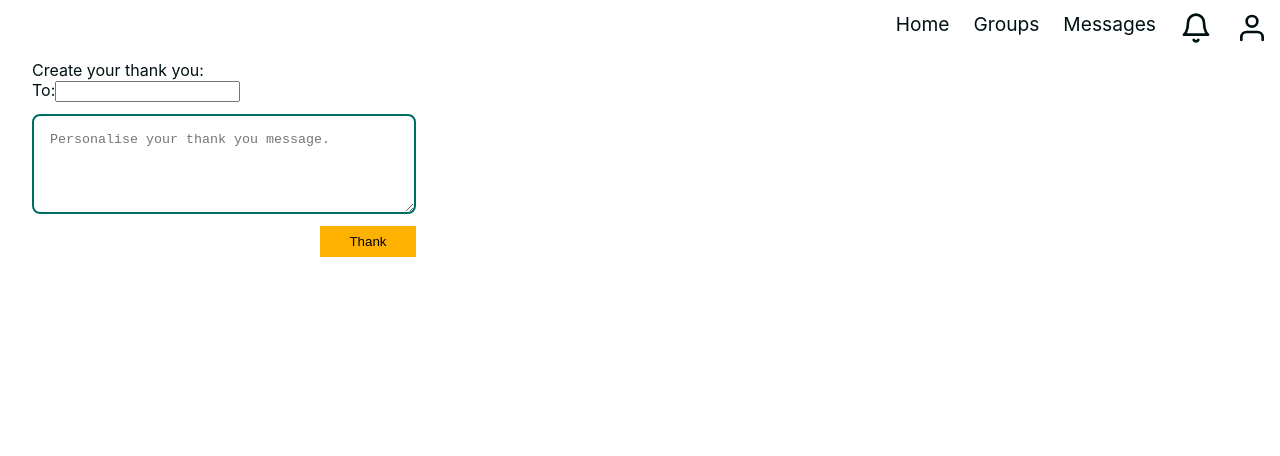
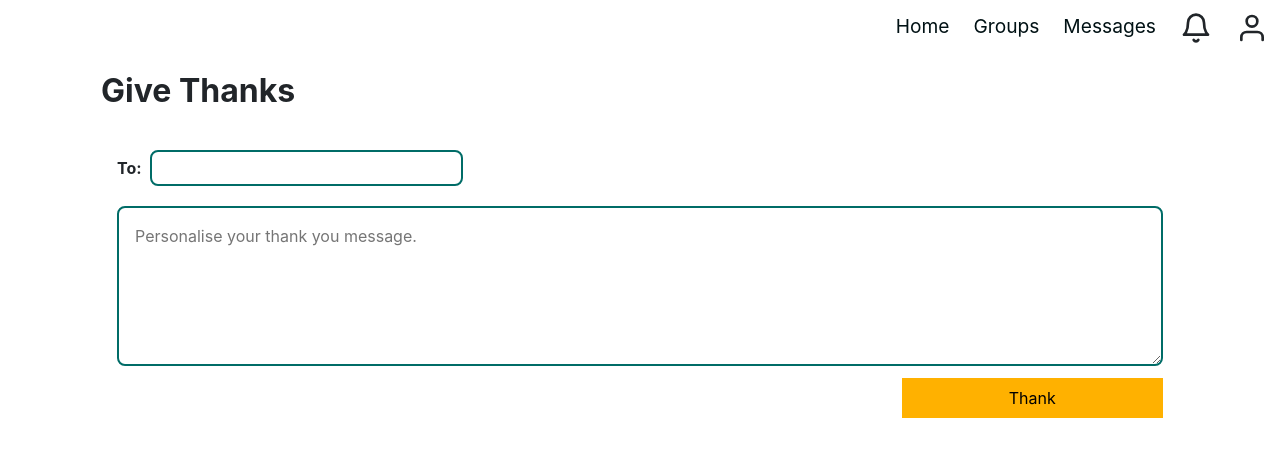
Before and after one commit to Andrew-Delaney/ThankWellHack, a React (Create React App) app in the folder thankwell/src/frontend/: page / in a window 1280 px wide. Shown: the top 456 px of the page. Built offline with nearby package versions, Linux system fonts and the light colour scheme.

Commit message:
Add bootstrap and style thankcomposer

```diff
--- a/thankwell/src/frontend/package.json
+++ b/thankwell/src/frontend/package.json
@@ -6,7 +6,10 @@
     "@testing-library/jest-dom": "^4.2.4",
     "@testing-library/react": "^9.5.0",
     "@testing-library/user-event": "^7.2.1",
+    "bootstrap": "^4.5.0",
+    "jquery": "^3.5.1",
     "node-sass": "^4.14.1",
+    "popper.js": "^1.16.1",
     "react": "^16.13.1",
     "react-dom": "^16.13.1",
     "react-feather": "^2.0.8",
--- a/thankwell/src/frontend/src/App.scss
+++ b/thankwell/src/frontend/src/App.scss
@@ -1,4 +1,5 @@
 @import "./variables.scss";
+@import '~bootstrap/scss/bootstrap.scss';
 
 .App {
     height: 100%;
--- a/thankwell/src/frontend/src/components/Homepage/Homepage.jsx
+++ b/thankwell/src/frontend/src/components/Homepage/Homepage.jsx
@@ -1,8 +1,8 @@
 import React from 'react';
 import ThanksComposer from '../ThanksComposer/ThanksComposer';
 
-var Homepage = () => (
-    <div className="Homepage">
+const Homepage = () => (
+    <div className="Homepage container container-fluid">
         <ThanksComposer/>
     </div>
 );
--- a/thankwell/src/frontend/src/components/ThanksComposer/ThanksComposer.jsx
+++ b/thankwell/src/frontend/src/components/ThanksComposer/ThanksComposer.jsx
@@ -14,16 +14,16 @@ const ThanksComposer = () => {
 
     return (
         <div className="ThanksComposer">
+            <h2 htmlFor="thanks-input" className="m-3 pb-4 font-weight-bolder">Give Thanks</h2>
             <div className="ThanksComposer-input">
-                <label htmlFor="thanks-input">Create your thank you: </label>
                 <label htmlFor="thanks-input">
-                    <span className='recipient-input'>To:</span>
-                    <input type='text'
+                    <span className="recipient-input pr-2 font-weight-bold">To:</span>
+                    <input type="text" className="recipient-input thanks-border"
                            onChange={input => setRecipient(input.target.value)}/>
                 </label>
                 <textarea
                     id="thanks-input"
-                    className="ThanksComposer-input-text"
+                    className="ThanksComposer-input-text thanks-border"
                     value={textInput}
                     onChange={input => setTextInput(input.target.value)}
                     placeholder="Personalise your thank you message."
--- a/thankwell/src/frontend/src/components/ThanksComposer/ThanksComposer.scss
+++ b/thankwell/src/frontend/src/components/ThanksComposer/ThanksComposer.scss
@@ -1,19 +1,19 @@
 @import "../../variables.scss";
 
 .ThanksComposer {
+    .recipient-input {
+        height: 20px;
+        width: 30%;
+    }
 
     &-input {
         display: flex;
         flex-direction: column;
         padding: 0 2rem;
-        width: 30%;
 
         &-text {
             margin-top: 0.75rem;
-            height: 4rem;
-            border-radius: 0.5rem;
-            padding: 1rem;
-            border: 2px solid $primary;
+            height: 10rem;
         }
 
         &-submit {
@@ -23,3 +23,9 @@
         }
     }
 }
+
+.thanks-border {
+    border-radius: 0.5rem;
+    padding: 1rem;
+    border: 2px solid $primary;
+}
```
Also changed, not shown: 1 other file (tests, documents, lock files or other folders).
